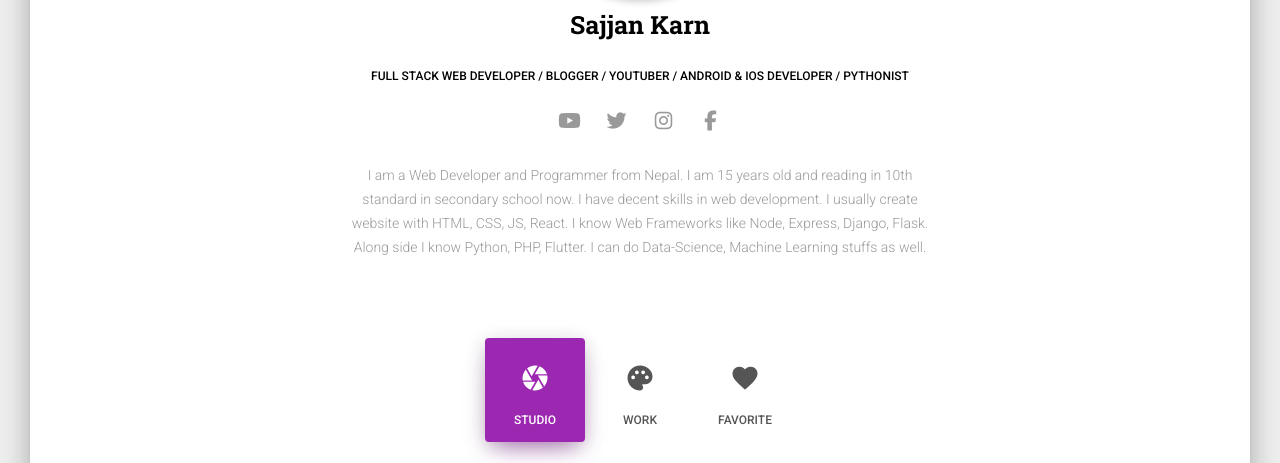
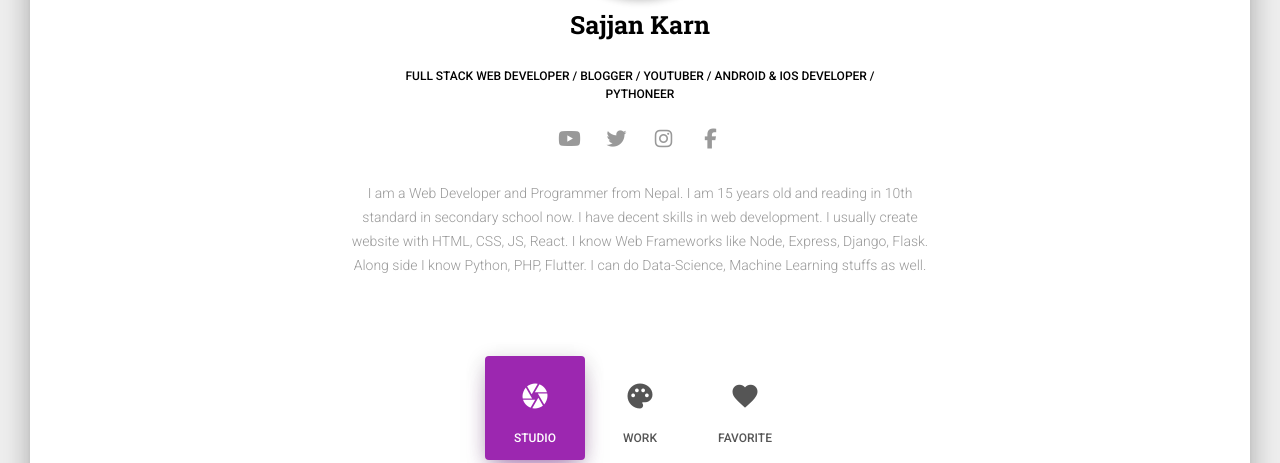
Before and after one commit to SajjanKarn/SajjanKarn.github.io, a plain HTML site: page index.html in a window 1280 px wide. Shown: the part 383-846 px from the top of the page. Drawn offline with Linux system fonts and the light colour scheme.

Commit message:
Update index.html

```diff
--- a/index.html
+++ b/index.html
@@ -88,7 +88,7 @@ The above copyright notice and this permission notice shall be included in all c
               </div>
               <div class="name">
                 <h3 class="title">Sajjan Karn</h3>
-                <h6>Full Stack Web Developer / Blogger / Youtuber / Android & IOS Developer / Pythonist</h6>
+                <h6>Full Stack Web Developer / Blogger / Youtuber / Android & IOS Developer / Pythoneer</h6>
                 <a href="https://www.youtube.com/channel/UCS1nCg28OFSGsosXxbQfvAg" target="_blank"
                   class="btn btn-just-icon btn-link btn-dribbble"><i class="fa fa-youtube"></i></a>
                 <a href="https://twitter.com/karn_sajjan" target="_blank"
```
